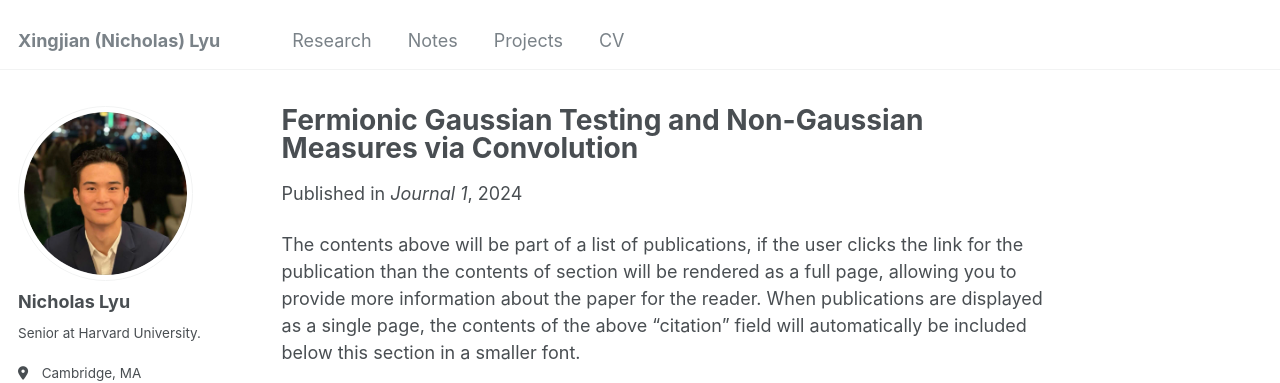
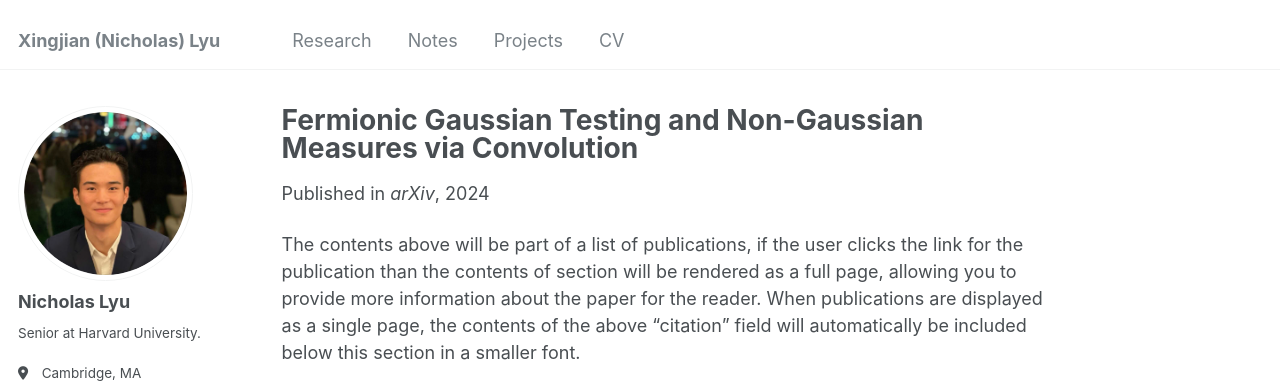
Before and after one commit to nlyu1/nlyu1.github.io, a Jekyll site: the page built from _publications/2024-09-12-fermionic-gaussian-testing.md, in a window 1280 px wide. Shown: the top 383 px of the page. Built offline with Jekyll 4.4.1, drawn with Linux system fonts in a browser that asks for light colours; some web fonts are replaced.

Commit message:
update 'arxiv' for paper venue

```diff
--- a/_publications/2024-09-12-fermionic-gaussian-testing.md
+++ b/_publications/2024-09-12-fermionic-gaussian-testing.md
@@ -5,7 +5,7 @@ category: manuscripts
 permalink: /publication/2024-09-12-fermionic-gaussian-testing
 excerpt: 'We explore the properties of fermionic convolution defined by fermionic Gaussian unitary. A key finding is the purity invariance of pure Gaussian states under this convolution. Leveraging this property, we propose an efficient protocol to test the fermionic Gaussianity of pure states by using 3 copies of the input states. Furthermore, we introduce a new family of measures called ``Non-Gaussian Entropy,'' designed to quantify the fermionic non-Gaussianity of states.'
 date: 2024-09-02
-venue: 'Journal 1'
+venue: 'arXiv'
 paperurl: 'https://arxiv.org/abs/2409.08180'
 citation: 'Lyu, X., & Bu, K. (2024). Fermionic Gaussian Testing and Non-Gaussian Measures via Convolution. arXiv preprint arXiv:2409.08180.'
 ---
```
